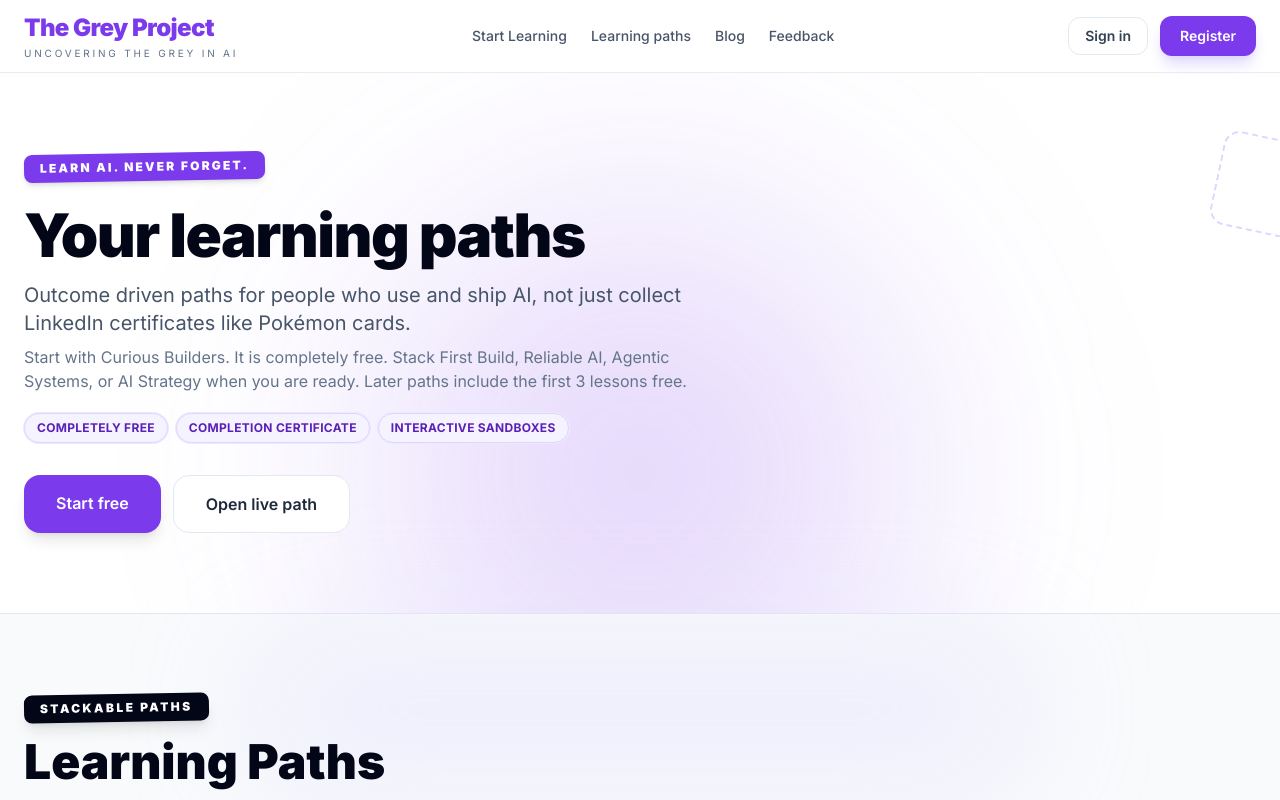
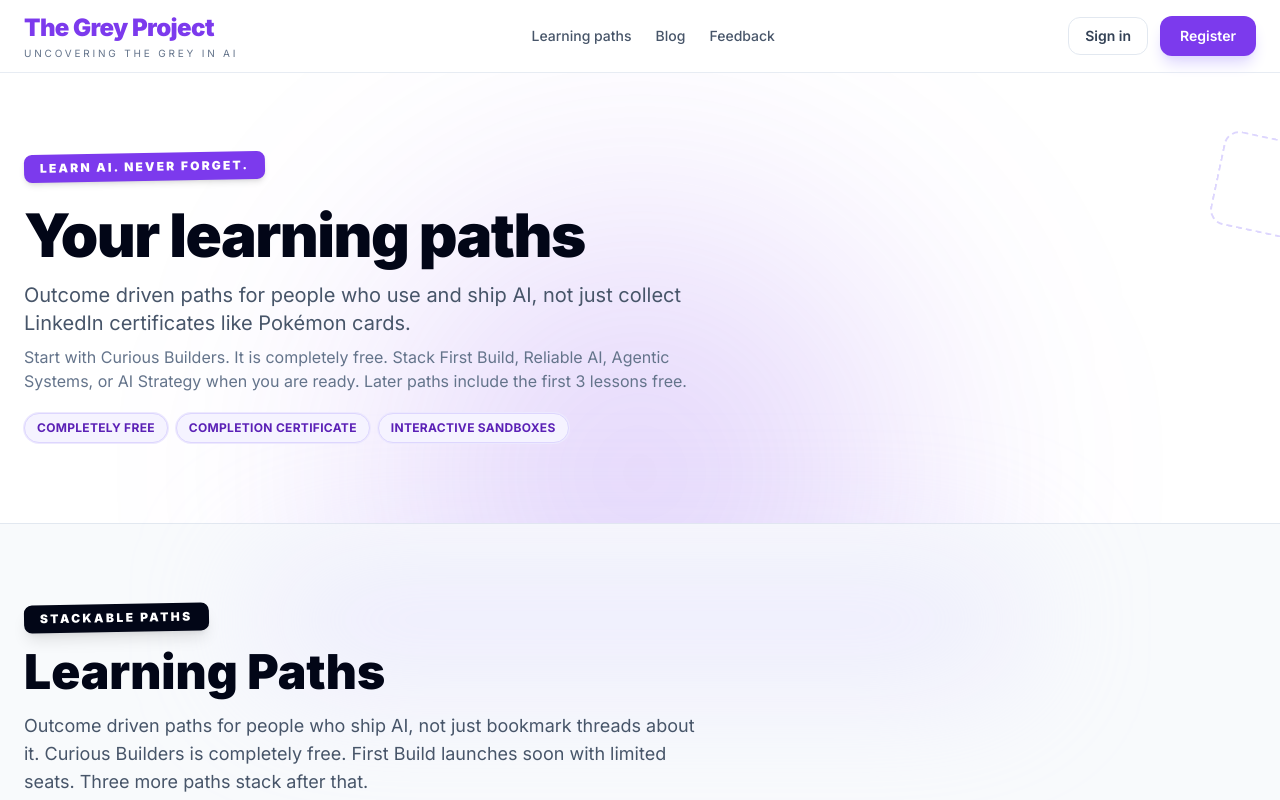
Before and after one commit to vaibhavkestikar/the-grey-project, a Next.js app: page /learning in a window 1280 px wide. Shown: the top 800 px of the page. Built offline with nearby package versions, Linux system fonts and the light colour scheme; no server answers.

Commit message:
unnecessary buttons removed

```diff
--- a/components/learning/learning-hub.tsx
+++ b/components/learning/learning-hub.tsx
@@ -1,5 +1,3 @@
-import Link from "next/link";
-
 import LearningPathsView from "@/components/learning/learning-paths-view";
 import PathMetaPills from "@/components/learning/path-meta-pills";
 import { CURIOUS_BUILDERS_PILLS } from "@/types/paths";
@@ -27,20 +25,6 @@ export default function LearningHub() {
             paths include the first 3 lessons free.
           </p>
           <PathMetaPills labels={[...CURIOUS_BUILDERS_PILLS]} className="mt-5" />
-          <div className="mt-8 flex flex-col gap-3 sm:flex-row">
-            <Link
-              href="/try/prediction"
-              className="rounded-2xl bg-violet-600 px-8 py-4 text-center font-semibold text-white shadow-lg"
-            >
-              Start free
-            </Link>
-            <Link
-              href="/learning/curious-builders"
-              className="rounded-2xl border border-slate-200 bg-white px-8 py-4 text-center font-semibold text-slate-800"
-            >
-              Open live path
-            </Link>
-          </div>
         </div>
       </section>
 
--- a/components/marketing/site-navbar.tsx
+++ b/components/marketing/site-navbar.tsx
@@ -27,9 +27,6 @@ export default function SiteNavbar() {
         </Link>
 
         <nav className="hidden items-center gap-6 lg:flex">
-          <Link href="/try/prediction" className="text-sm font-medium text-slate-600 hover:text-violet-600">
-            Start Learning
-          </Link>
           <Link href="/learning" className="text-sm font-medium text-slate-600 hover:text-violet-600">
             Learning paths
           </Link>
@@ -105,9 +102,6 @@ export default function SiteNavbar() {
               <GreyPointsNavPill />
             </div>
           )}
-          <Link href="/try/prediction" className="block rounded-xl px-4 py-3 font-medium" onClick={() => setOpen(false)}>
-            Start Learning
-          </Link>
           <Link href="/learning" className="block rounded-xl px-4 py-3 font-medium" onClick={() => setOpen(false)}>
             Learning paths
           </Link>
```
